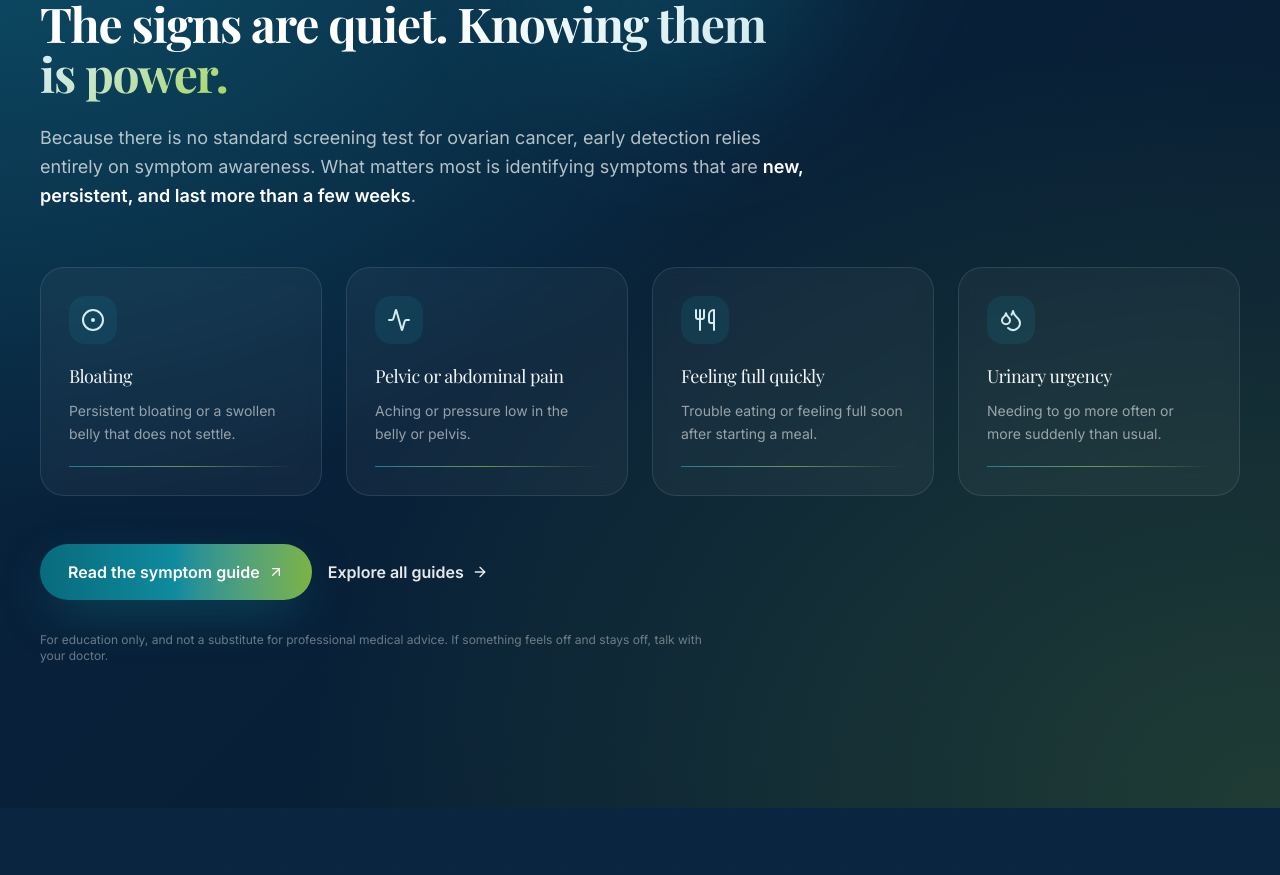
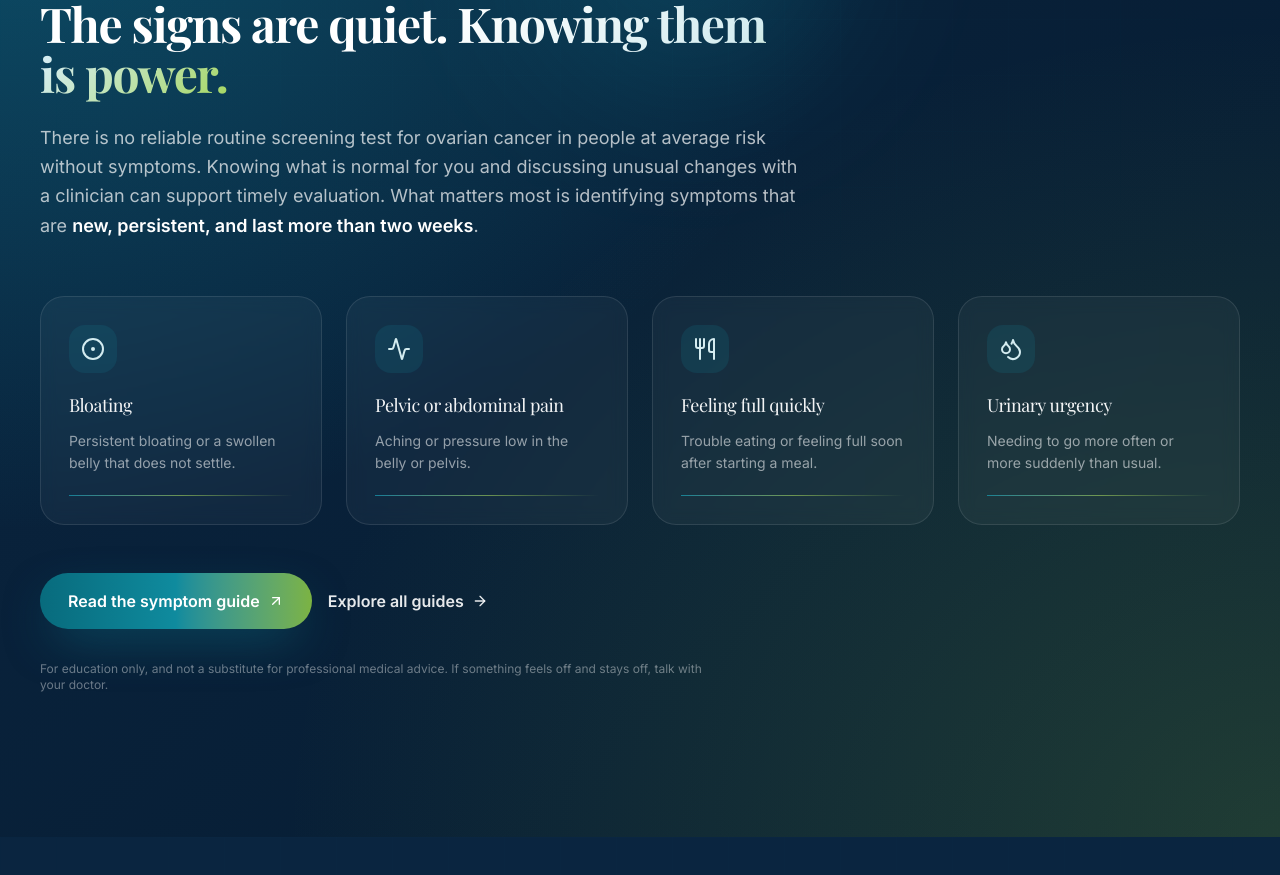
Before and after one commit to webdeeva/hopecare-global, a Next.js app: page / in a window 1280 px wide. Shown: the part 5340-6215 px from the top of the page. Built offline with nearby package versions, Linux system fonts and the light colour scheme; no server answers; a web font is replaced by a local one.

Commit message:
Update wording in SymptomsCTA component to improve accuracy regarding ovarian cancer screening and symptom awareness.

```diff
--- a/src/components/SymptomsCTA.tsx
+++ b/src/components/SymptomsCTA.tsx
@@ -64,9 +64,9 @@ export function SymptomsCTA() {
             <span className="text-gradient-light">Knowing them is power.</span>
           </h2>
           <p className="mt-6 text-lg text-white/70 leading-relaxed">
-            Because there is no standard screening test for ovarian cancer, early detection relies entirely on symptom awareness. What matters most is identifying symptoms that are{" "}
+            There is no reliable routine screening test for ovarian cancer in people at average risk without symptoms. Knowing what is normal for you and discussing unusual changes with a clinician can support timely evaluation. What matters most is identifying symptoms that are{" "}
             <strong className="text-white font-semibold">
-              new, persistent, and last more than a few weeks
+              new, persistent, and last more than two weeks
             </strong>
             .
           </p>
```
